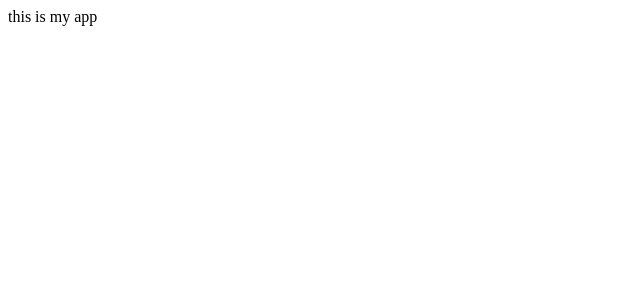
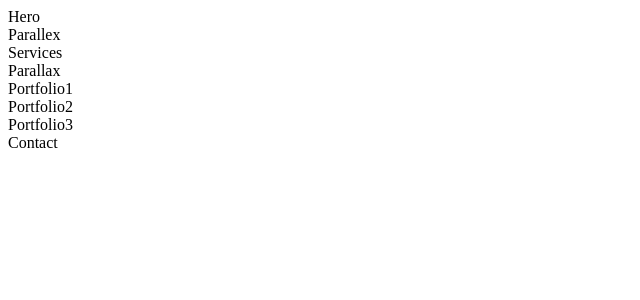
Before and after one commit to yanalalmer/template-portfolio-website, a React (Create React App) app: page / in a window 1280 px wide. Shown: the top 300 px of the page, without its empty margins (0-640 px from the left). Built offline with nearby package versions, Linux system fonts and the light colour scheme.

Commit message:
added sections

```diff
--- a/src/App.js
+++ b/src/App.js
@@ -1,5 +1,16 @@
 function App() {
-  return <div>this is my app</div>;
+  return (
+    <div>
+      <section>Hero</section>
+      <section>Parallex</section>
+      <section>Services</section>
+      <section>Parallax</section>
+      <section>Portfolio1</section>
+      <section>Portfolio2</section>
+      <section>Portfolio3</section>
+      <section>Contact</section>
+    </div>
+  );
 }
 
 export default App;
```
